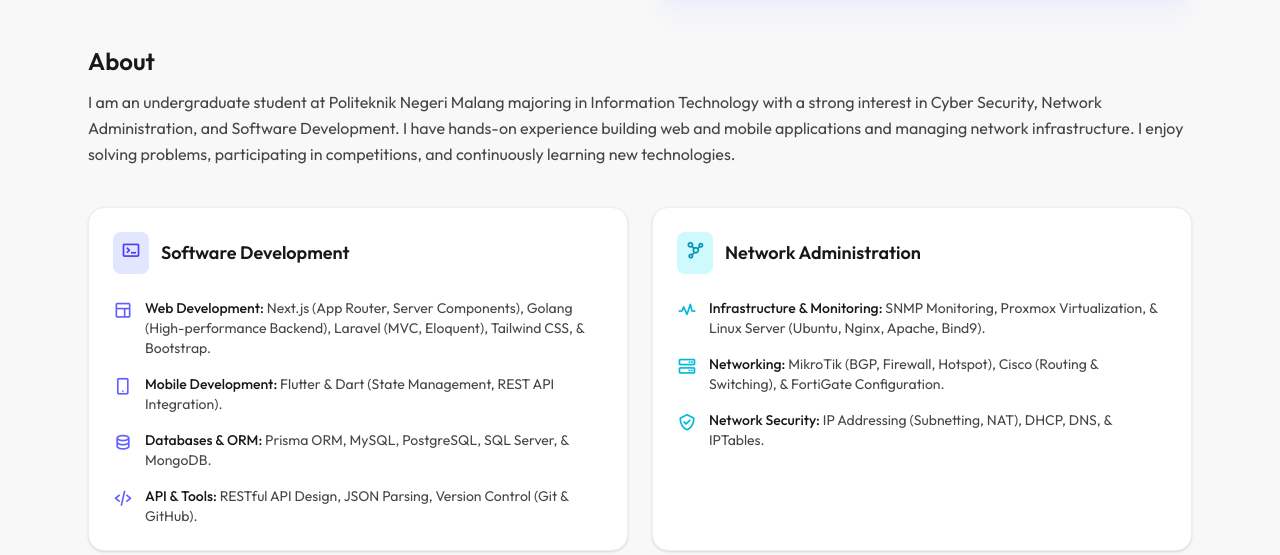
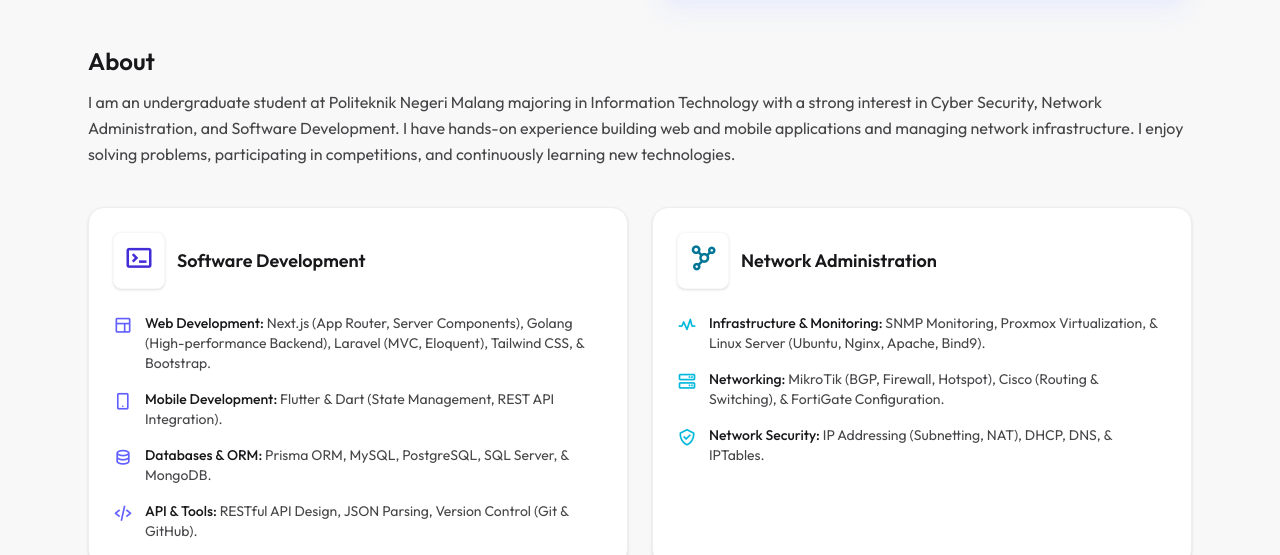
Before and after one commit to dedybayu/portfolio, a website: page index.html in a window 1280 px wide. Shown: the part 539-1094 px from the top of the page. Drawn offline with nearby package versions, Linux system fonts and the light colour scheme.

Commit message:
fix icon

```diff
--- a/index.html
+++ b/index.html
@@ -213,8 +213,8 @@
                 class="bg-base-100 rounded-2xl shadow-sm hover:shadow-xl hover:-translate-y-1 hover:shadow-indigo-500/10 transition-all duration-300 p-6 border border-base-300">
                 <div class="flex items-center gap-3 mb-6">
                     <div
-                        class="p-2 bg-indigo-100 dark:bg-indigo-900/30 text-indigo-600 dark:text-indigo-400 rounded-lg">
-                        <i class='bx bx-terminal text-xl'></i>
+                        class="p-2.5 bg-white shadow-sm border border-base-200 dark:border-transparent dark:shadow-none dark:bg-indigo-900/30 text-indigo-700 dark:text-indigo-400 rounded-lg">
+                        <i class='bx bx-terminal text-3xl'></i>
                     </div>
                     <h3 class="font-semibold text-lg">Software Development</h3>
                 </div>
@@ -254,8 +254,8 @@
             <div
                 class="bg-base-100 rounded-2xl shadow-sm hover:shadow-xl hover:-translate-y-1 hover:shadow-indigo-500/10 transition-all duration-300 p-6 border border-base-300">
                 <div class="flex items-center gap-3 mb-6">
-                    <div class="p-2 bg-cyan-100 dark:bg-cyan-900/30 text-cyan-600 dark:text-cyan-400 rounded-lg">
-                        <i class='bx bx-network-chart text-xl'></i>
+                    <div class="p-2.5 bg-white shadow-sm border border-base-200 dark:border-transparent dark:shadow-none dark:bg-cyan-900/30 text-cyan-700 dark:text-cyan-400 rounded-lg">
+                        <i class='bx bx-network-chart text-3xl'></i>
                     </div>
                     <h3 class="font-semibold text-lg">Network Administration</h3>
                 </div>
```
Also changed, not shown: dist/output.css.
